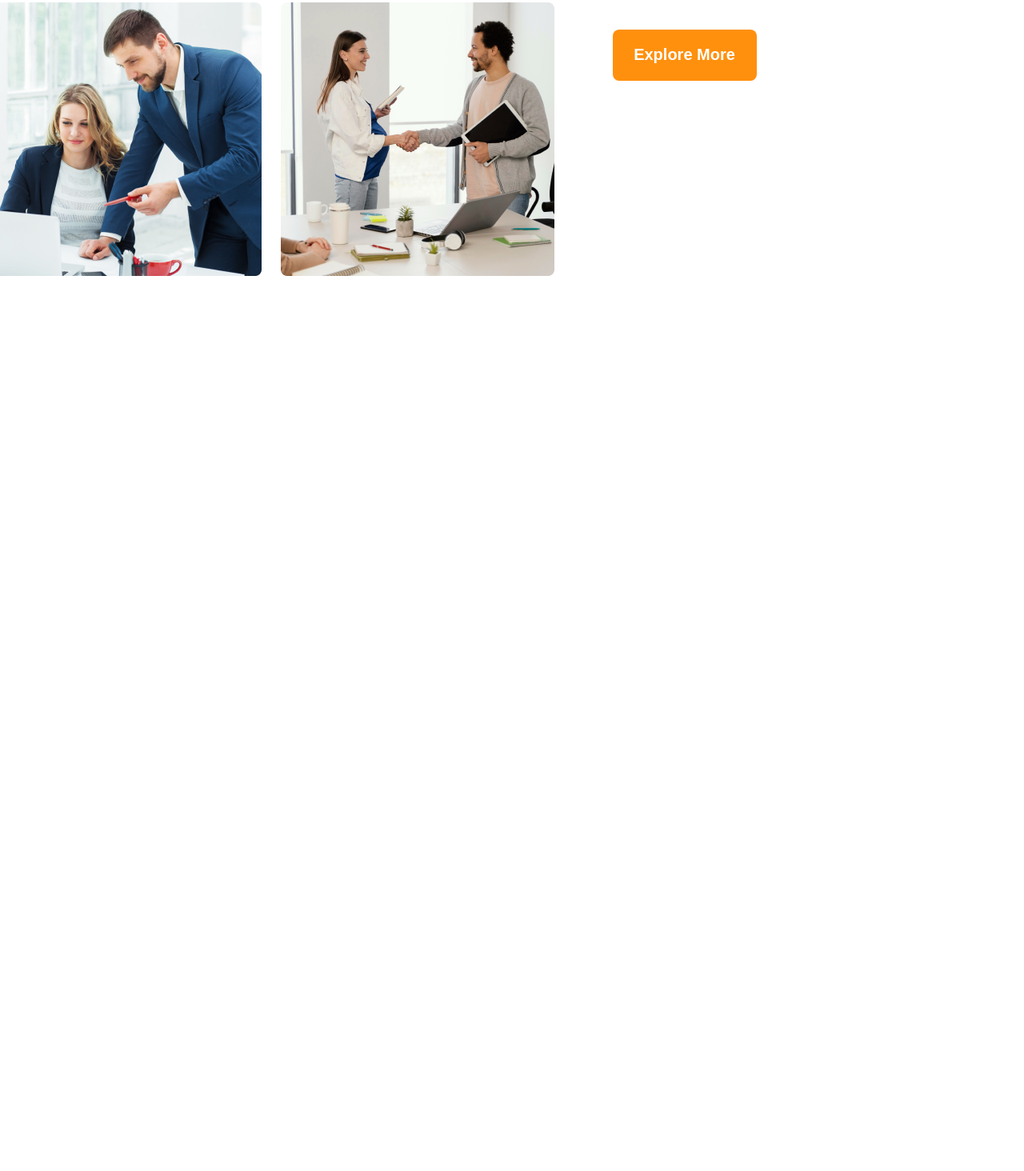
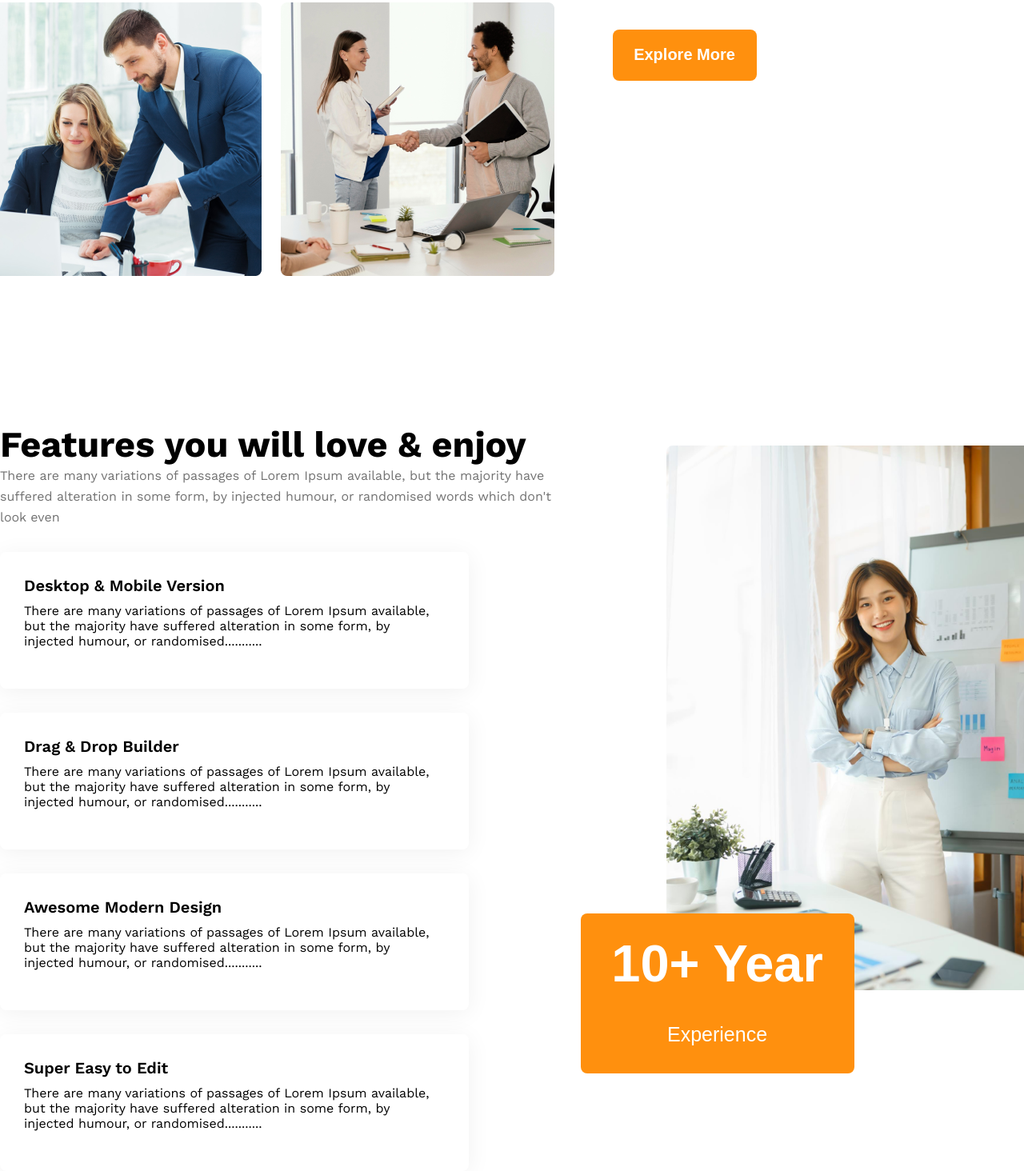
Before and after one commit to tubalmanda/assignment-2, a plain HTML site: page index.html in a window 1280 px wide. Shown: the part 1780-3244 px from the top of the page at 80% size. Before the commit the page ends 2255 px from the top, so only its background shows below. Drawn offline with nearby package versions, Linux system fonts and the light colour scheme.

Commit message:
Feature section start

```diff
--- a/index.html
+++ b/index.html
@@ -20,7 +20,7 @@
     <!-- Nav start -->
     <nav>
       <div class="nav-container">
-        <h2 class="gen-title">G3 Architects</h2>
+        <h2 class="nav-title">G3 Architects</h2>
         <div class="navbar">
           <div class="menu">
             <a href="#">Home</a>
@@ -44,7 +44,7 @@
   </header>
   <main>
     <!-- Section Team information start -->
-   <section>
+    <section class="team-section">
       <div class="team-container">
         <div class="team-pics">
           <img src="images/team1.png" alt="">
@@ -53,21 +53,60 @@
           <img src="images/team4.png" alt="">
         </div>
         <div class="team-content">
-        <h2 class="team-title">Quick list <span style="font-weight: 700; color: #131313;">of Our</span> <span style="color: #FF900E; font-weight:700">Features</span></h2>
-        <p class="com-para">There are many variations of passages of Lorem Ipsum available, but the majority have suffered alteration in some form, by injected humour, or randomised words which don't look even</p>
+          <h2 class="team-title">Quick list <span style="font-weight: 700; color: #131313;">of Our</span> <span
+              style="color: #FF900E; font-weight:700">Features</span></h2>
+          <p class="com-para">There are many variations of passages of Lorem Ipsum available, but the majority have
+            suffered alteration in some form, by injected humour, or randomised words which don't look even</p>
           <button class="team-btn">Explore More</button>
         </div>
       </div>
     </section>
-   <section>
+
+
+    <!-- Section - Feature Start -->
+    <section class="section-feature">
       <div class="feature-container">
         <div class="feature-content">
-
+          <h2 class="feature-title">Features you will love & enjoy</h2>
+          <p class="com-para">
+            There are many variations of passages of Lorem Ipsum available, but the majority have suffered alteration in
+            some form, by injected humour, or randomised words which don't look even
+          </p>
+          <div class="feature-box">
+            <h4>Desktop & Mobile Version</h4>
+            <p class="feature-para">There are many variations of passages of Lorem Ipsum available, but the majority have
+              suffered alteration in some form, by injected humour, or randomised...........</p>
+          </div>
+          <div class="feature-box">
+            <h4>Drag & Drop Builder</h4>
+            <p class="feature-para">There are many variations of passages of Lorem Ipsum available, but the majority have
+              suffered alteration in some form, by injected humour, or randomised...........</p>
+          </div>
+          <div class="feature-box">
+            <h4>Awesome Modern Design</h4>
+            <p class="feature-para">There are many variations of passages of Lorem Ipsum available, but the majority have
+              suffered alteration in some form, by injected humour, or randomised...........</p>
+          </div>
+          <div class="feature-box">
+            <h4>Super Easy to Edit</h4>
+            <p class="feature-para">There are many variations of passages of Lorem Ipsum available, but the majority have
+              suffered alteration in some form, by injected humour, or randomised...........</p>
+          </div>
         </div>
 
-      <div class="feature-pics"></div>
+        <div class="feature-pic">
+          <img src="images/architect.png" alt="">
+          <button class="feature-btn">10+ Year <span
+              style="font-size: 25px; font-weight: 500;">Experience</span></button>
+        </div>
       </div>
     </section>
+
+    <!-- Section - Some Facts Start -->
+    <Section>
+
+    </Section>
+
   </main>
 </body>
 
--- a/styles/style.css
+++ b/styles/style.css
@@ -13,10 +13,9 @@ body {
   font-family: 'Work Sans', sans-serif;
 }
 
-.gen-title {
+.com-title {
   font-weight: 700;
   font-size: 45px;
-  margin: 50px 0px 0px 228px;
   color: #131313;
 }
 
@@ -42,6 +41,15 @@ header {
   justify-content: center;
   margin-bottom: 130px;
 }
+
+.nav-title {
+  font-weight: 700;
+  font-size: 45px;
+  margin: 50px 0px 0px 228px;
+  color: #131313;
+}
+
+
 
 /* --------------
   Menu bar start
@@ -114,7 +122,7 @@ header {
 /* -----------------------------------
 Section - Team Information - Start
 ------------------------------------- */
-section {
+.team-section {
   display: flex;
   align-items: center;
   justify-content: center;
@@ -163,6 +171,77 @@ section {
 /* ------------------------
   Section - Feature Start
 -------------------------- */
+.section-feature{
+  display: flex;
+  align-items: center;
+  justify-content: center;
+}
+
+.feature-container {
+  display: flex;
+  justify-content: space-between;
+  align-items: center;
+  width: 1440px;
+}
+
+.feature-content {
+  margin-top: 54px;
+}
+
+.feature-title {
+  font-weight: 700;
+  font-size: 45px;
+}
+
+{
+  width: 468px;
+  border-left: 4px solid #FF900E;
+  padding-left: 21px;
+  margin-bottom: 24px;
+}
+
+ {
+  width: 586px;
+}
+
+
+.feature-box {
+  width: 586px;
+  height: 171px;
+  box-shadow: 0px 4px 30px rgba(0, 0, 0, 0.06);
+  border-radius: 8px;
+  padding: 30px 42px 30px 30px;
+  margin-top: 30px;
+}
+
+.feature-box h4 {
+  font-weight: 600;
+  font-size: 20px;
+  margin-bottom: 10px;
+}
+
+.feature-pic img {
+  border-radius: 8px;
+  width: 84%;
+  margin-left: 137px;
+  border-radius: 8px;
+  margin-top: -40px;
+  /* ------- Negative Value !!!!!!!!!! ------ */
+}
+
+.feature-btn {
+  margin-left: 30px;
+  margin-top: -100px;
+  height: 200px;
+  width: 342px;
+  background-color: #FF900E;
+  color: white;
+  font-weight: 700;
+  font-size: 65px;
+  border: none;
+  border-radius: 8px;
+}
+
 
 
 
@@ -180,13 +259,15 @@ section {
     margin-bottom: 3px;
   }
 
-  .gen-title {
+  .nav-title {
     margin: 10px auto;
     font-size: 16px;
   }
-  .com-para{
+
+  .com-para {
     line-height: inherit;
   }
+
   .navbar {
     margin: 0px;
   }
@@ -238,6 +319,7 @@ section {
   /* Section - Team Information - Start */
   .team-container {
     flex-direction: column;
+    margin-bottom: 16px;
   }
 
   .team-pics {
@@ -254,12 +336,34 @@ section {
     padding: 10px;
     margin: 5px 0 5px 0;
   }
+
   .team-title {
     font-size: 18px;
     margin-bottom: 5px;
   }
+
   .team-btn {
     margin-top: 10px;
   }
 
+
+  /* Section - Feature - Responsive */
+  .section-feature {
+    display: flex;
+    flex-direction: column;
+  }
+  .feature-container {
+    flex-direction: column;
+    width: auto;
+  }
+
+  .feature-content {
+    margin-top: 30px;
+  }
+
+  .feature-title {
+    font-weight: 700;
+    font-size: 18px;
+    margin-left: 15px;
 }
+}
```
Lines whose indentation alone changed are shown as unchanged.
